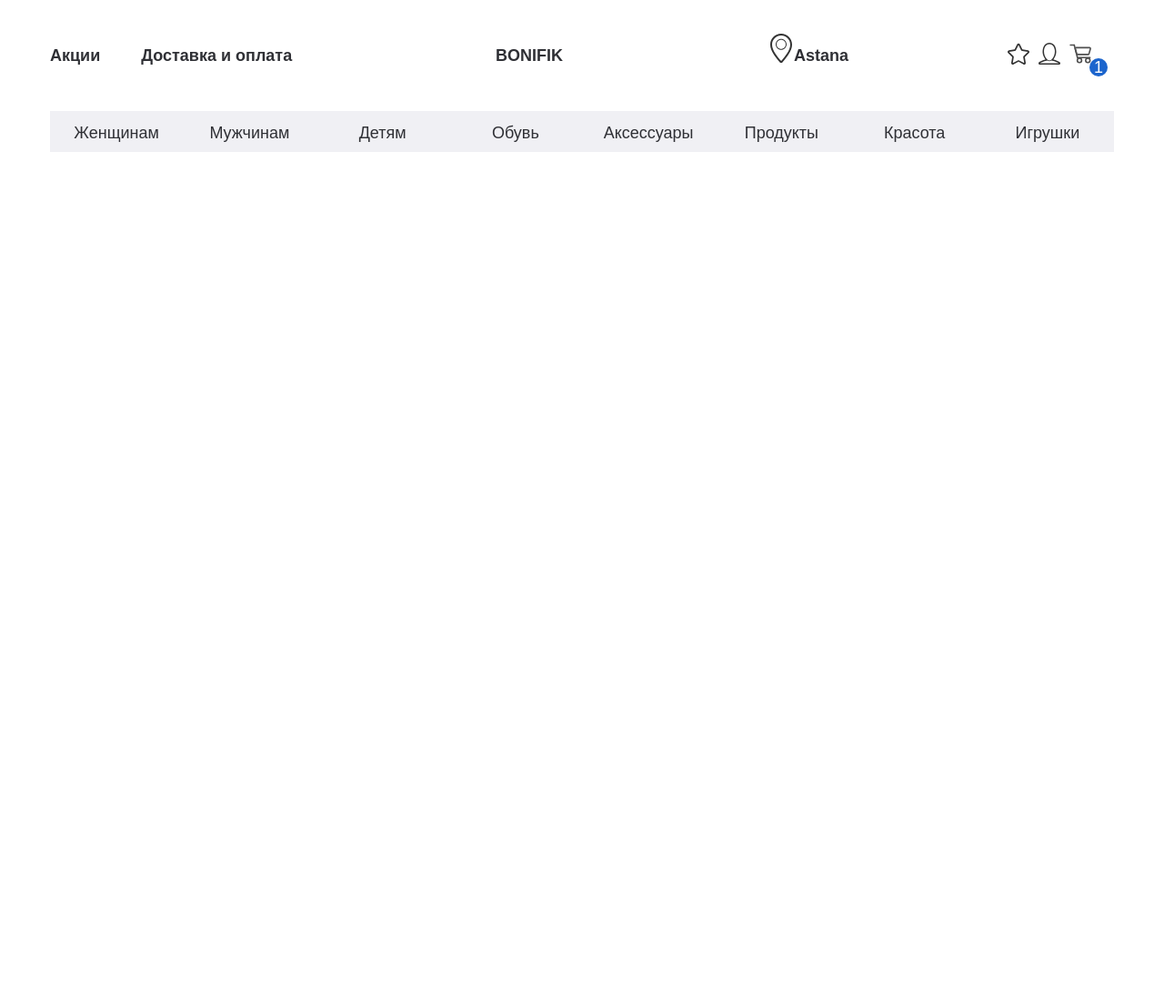
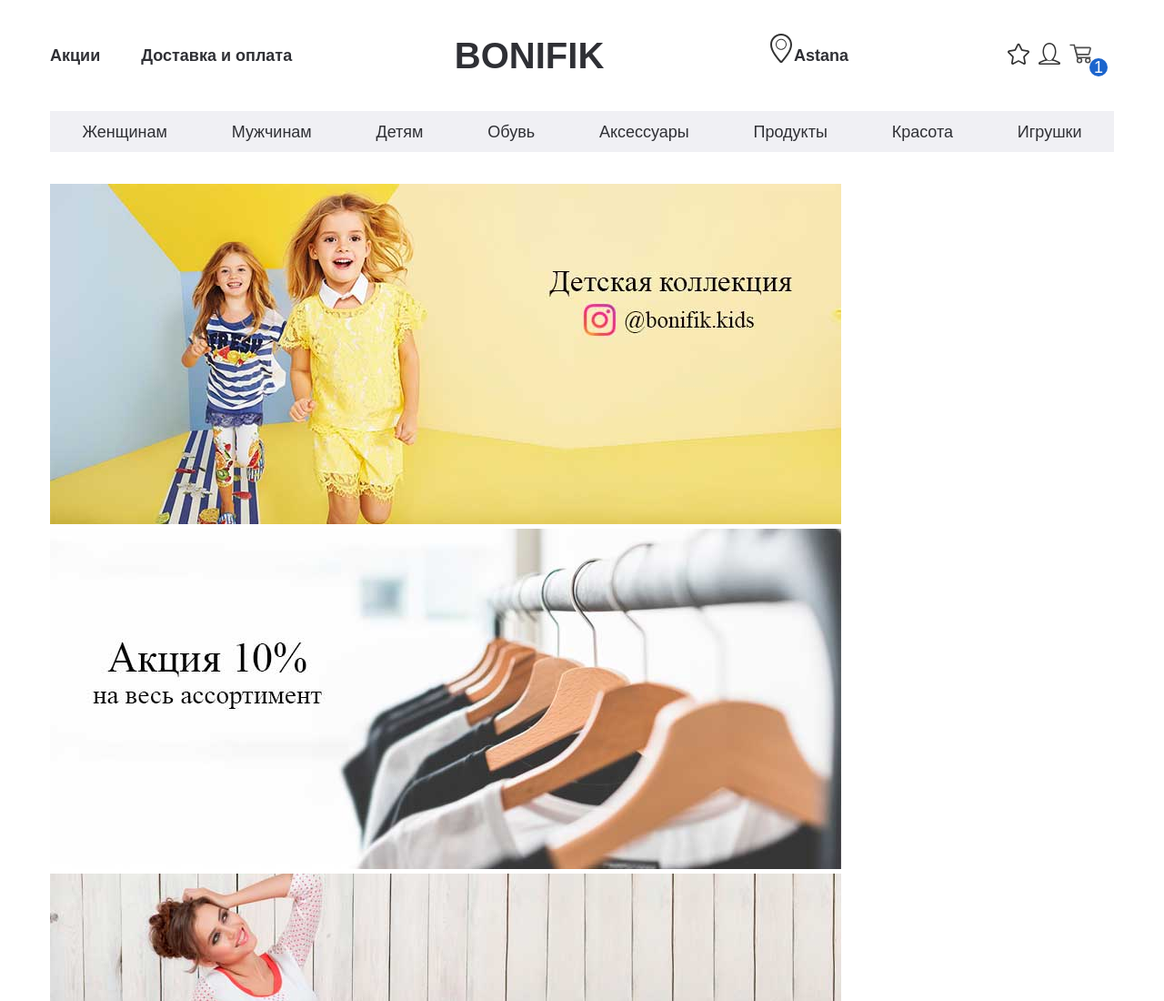
Before and after one commit to mikos8/intmag, a plain HTML site: page index.html in a window 1280 px wide. Shown: the top 1100 px of the page at 91% size. Before the commit the page ends 800 px from the top, so only its background shows below. Drawn offline with Linux system fonts and the light colour scheme.

Commit message:
slider img add

```diff
--- a/css/style.css
+++ b/css/style.css
@@ -41,6 +41,10 @@
     min-height: 122px;
     font-family: "SFProDisplay-Bold", sans-serif;
     font-weight: 700;
+}
+
+.logo {
+    font-size: 40px;
 }
 
 .header_box {
@@ -111,6 +115,9 @@
     bottom: -27px;
 }
 
+.header_bottom{
+    margin-bottom: 35px;
+}
 
 .menu-categories {
     background-color:#F0F0F4;
@@ -120,20 +127,13 @@
     min-height: 45px;
 }
 
-.menu-categories-item{
-    position: relative;
-}
-
 .menu-categories-link {
     transition: all 0.2s;
     font-weight: 400;
     padding: 15px 0 14px;
-    position: absolute;
-    top: 50%;
-    left: 50%;
-    transform: translate(-50%,-50%);
+    position: relative;
+}
 
-}
 .menu-categories-link::before{
     content:"";
     position: absolute;
--- a/index.html
+++ b/index.html
@@ -3,6 +3,7 @@
   <head>
     <meta charset="UTF-8" />
     <meta name="viewport" content="width=device-width, initial-scale=1.0" />
+    <link href="https://fonts.googleapis.com/css2?family=Courgette&display=swap" rel="stylesheet">
     <link rel="stylesheet" href="css/style.css">
     <link rel="stylesheet" href="css/slick.css">
     <link rel="stylesheet" href="css/normalize.css">
@@ -82,5 +83,34 @@
         </div>
       </div>
     </header>
+    <section class="banner-section">
+      <div class="container">
+        <div class="banner-section-slider">
+          <div class="banner-section-slider-item">
+              <img src="/img/ban2.jpg" alt="">
+          </div>
+          <div class="banner-section-slider-item">
+            <img src="/img/ban3.jpg" alt="">
+        </div>
+        <div class="banner-section-slider-item">
+          <img src="/img/ban4.jpg" alt="">
+      </div>
+      <div class="banner-section-slider-item">
+        <img src="/img/ban5.jpg" alt="">
+        <div class="banner-section-slider-item">
+          <img src="/img/ban2.jpg" alt="">
+      </div>
+      <div class="banner-section-slider-item">
+        <img src="/img/ban2.jpg" alt="">
+    </div>
+    </div>
+         </div>
+        <div class="banner-section-item sale-item">
+          <div class="banner-section-item-top">
+
+          </div>
+        </div>
+      </div>
+    </section>
   </body>
 </html>
```
Also changed, not shown: img/Instagram_icon-icons.com_66804.png (added), img/ban1.jpg (added), img/ban2.jpg (added), img/ban3.jpg (added), img/ban4.jpg (added), img/ban5.jpg (added), img/ban6.jpg (added), 1 other file.
